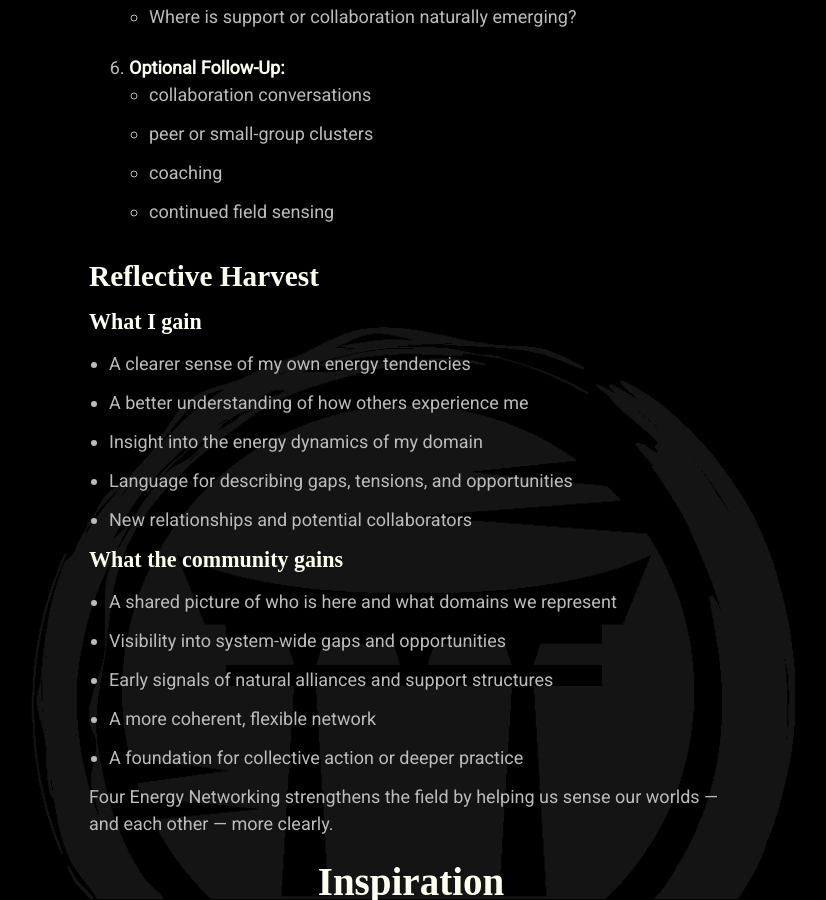
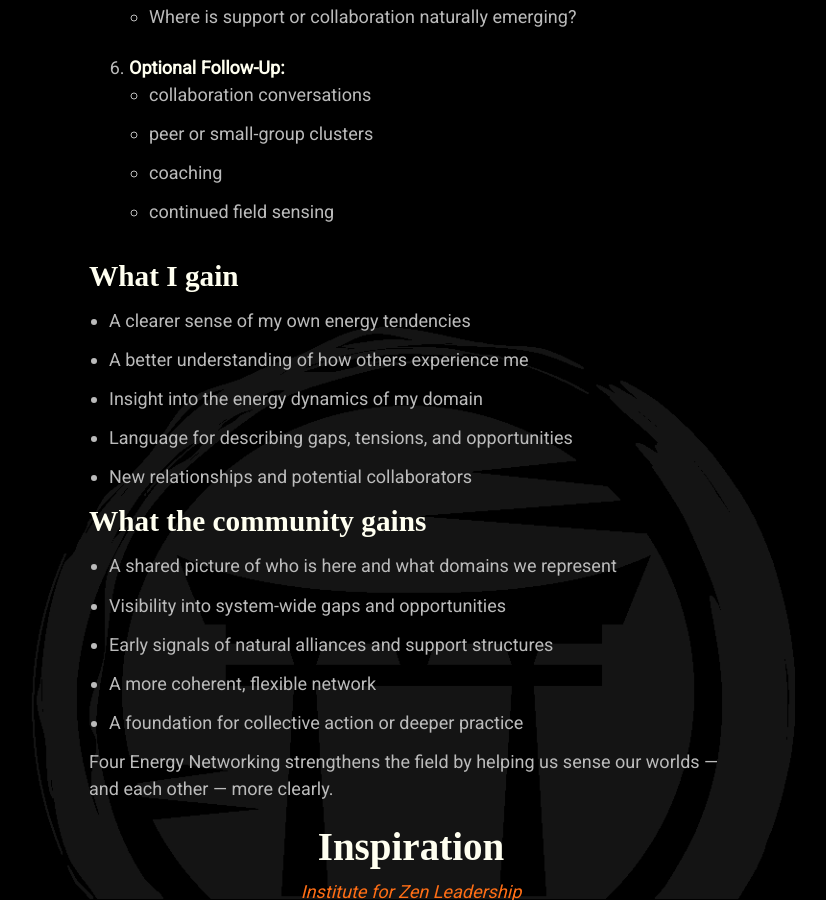
Before and after one commit to mindset-dojo/mindset-dojo.github.io, a Jekyll site: the page built from _forms/four-energy-networking.md, in a window 1280 px wide and 900 px high, scrolled down 1898 px. Shown: the whole window, without its empty margins (229-1055 px from the left). Built offline with Jekyll 4.4.1, drawn with Linux system fonts in a browser that asks for light colours; some web fonts are replaced.

Commit message:
fix: formatting

```diff
--- a/_forms/four-energy-networking.md
+++ b/_forms/four-energy-networking.md
@@ -63,9 +63,7 @@ When the group returns to a full circle, the collective picture becomes clearer:
    - coaching
    - continued field sensing
 
-### Reflective Harvest
-
-#### What I gain
+### What I gain
 
 - A clearer sense of my own energy tendencies
 - A better understanding of how others experience me
@@ -73,7 +71,7 @@ When the group returns to a full circle, the collective picture becomes clearer:
 - Language for describing gaps, tensions, and opportunities
 - New relationships and potential collaborators
 
-#### What the community gains
+### What the community gains
 
 - A shared picture of who is here and what domains we represent
 - Visibility into system-wide gaps and opportunities
```
